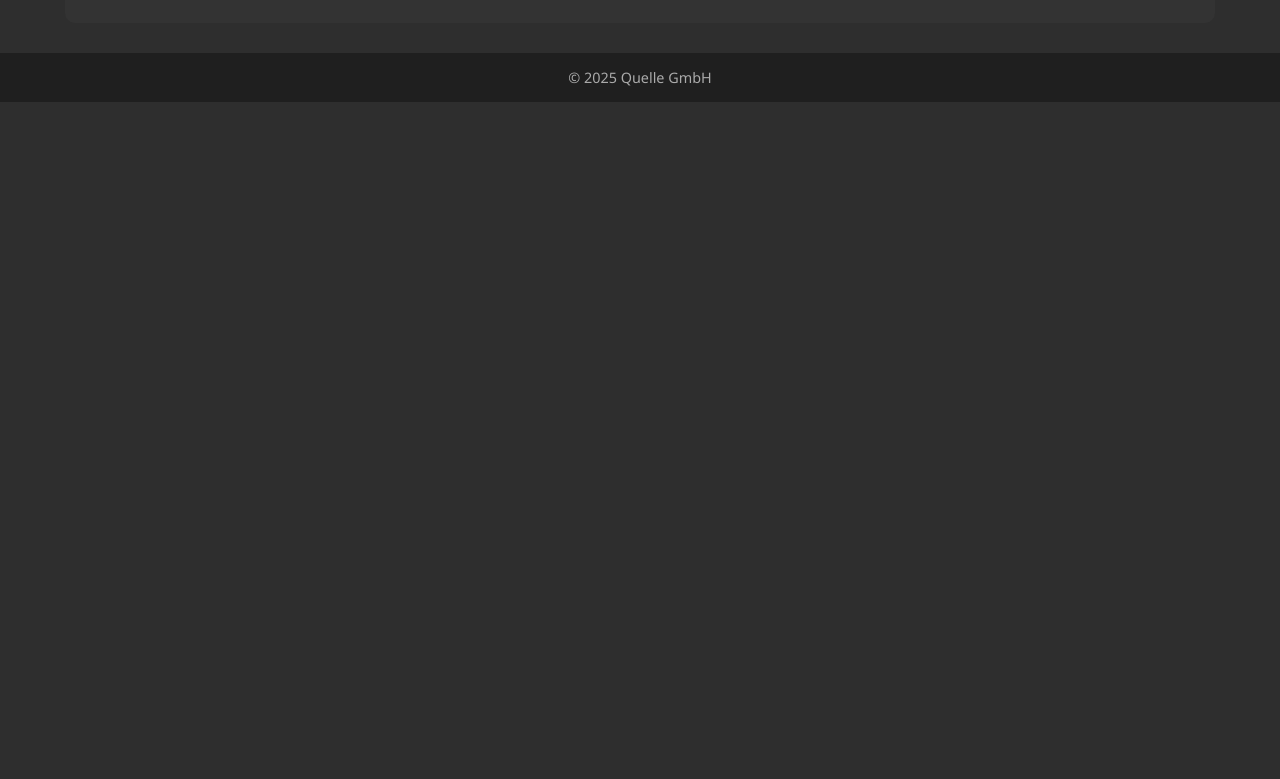
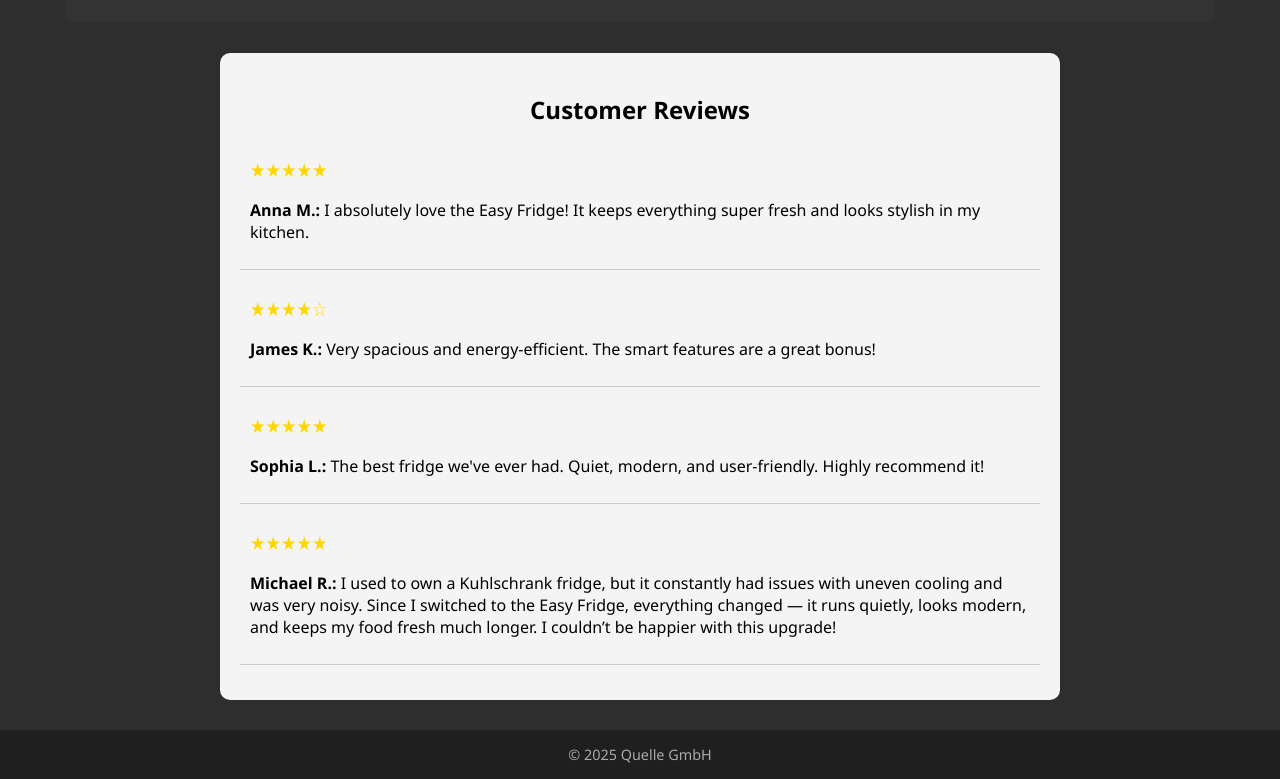
Before and after one commit to lm15-lukas/kuelschrank, a plain HTML site: page UI/kühlschrank.html in a window 1280 px wide. Shown: the part 1195-1974 px from the top of the page. Before the commit the page ends 1297 px from the top, so only its background shows below. Drawn offline with Linux system fonts and the light colour scheme.

Commit message:
Disount image added

```diff
--- a/UI/kühlschrank.html
+++ b/UI/kühlschrank.html
@@ -21,9 +21,9 @@
         <a href="#">Household appliances</a>
         <a href="#">Cooling & Freezing</a>
     </nav>
-
     <div class="container">
         <div class="product-images">
+
             <img id="main-image" src="derkühlschrank.png" alt="Produktbild" class="main-image">
             <div class="thumbnail-buttons">
                 <img src="derkühlschrank.png" alt="Bild 1" class="thumbnail" onclick="changeImage('derkühlschrank.png')">
@@ -33,7 +33,8 @@
             </div>
         </div>
 <div class="product-details">
-  <h1>Easy Fridge</h1>
+    <img src="Discount.png" height="80px" width="90px"   alt="discounter" class="discount-badge">
+  <h1>Easy Fridge </h1>
   <p class="price">2974,99 € <span class="old-price">3499,99 €</span></p>
   <p class="description"></p>
 
@@ -106,6 +107,29 @@
         <button id="close-cart">Close</button>
         <button class="checkout-btn">Checkout</button>
     </div>
+    <div class="customer-reviews">
+    <h2>Customer Reviews</h2>
+
+    <div class="review">
+        <p class="stars">★★★★★</p>
+        <p><strong>Anna M.:</strong> I absolutely love the Easy Fridge! It keeps everything super fresh and looks stylish in my kitchen.</p>
+    </div>
+
+    <div class="review">
+        <p class="stars">★★★★☆</p>
+        <p><strong>James K.:</strong> Very spacious and energy-efficient. The smart features are a great bonus!</p>
+    </div>
+
+    <div class="review">
+        <p class="stars">★★★★★</p>
+        <p><strong>Sophia L.:</strong> The best fridge we've ever had. Quiet, modern, and user-friendly. Highly recommend it!</p>
+    </div>
+        <div class="review">
+        <p class="stars">★★★★★</p>
+        <p><strong>Michael R.:</strong> I used to own a Kuhlschrank fridge, but it constantly had issues with uneven cooling and was very noisy. Since I switched to the Easy Fridge, everything changed — it runs quietly, looks modern, and keeps my food fresh much longer. I couldn’t be happier with this upgrade!</p>
+    </div>
+</div>
+
 
     <footer>
         &copy; 2025 Quelle GmbH
--- a/UI/style.css
+++ b/UI/style.css
@@ -304,3 +304,33 @@
   margin-top: 20px;
   gap: 10px;
 }
+.customer-reviews {
+    background-color: #f4f4f4;
+    padding: 20px;
+    margin: 30px auto;
+    max-width: 800px;
+    border-radius: 10px;
+}
+
+.customer-reviews h2 {
+    text-align: center;
+    margin-bottom: 20px;
+}
+
+.review {
+    margin-bottom: 15px;
+    padding: 10px;
+    border-bottom: 1px solid #ccc;
+}
+
+.stars {
+    color: gold;
+    font-size: 1.2em;
+    margin: 0;
+}
+.discount-badge {
+    position: absolute;
+    top: 20px;
+    left: 20px;
+    z-index: 10;
+}
```
Also changed, not shown: UI/Discount.png (added).
